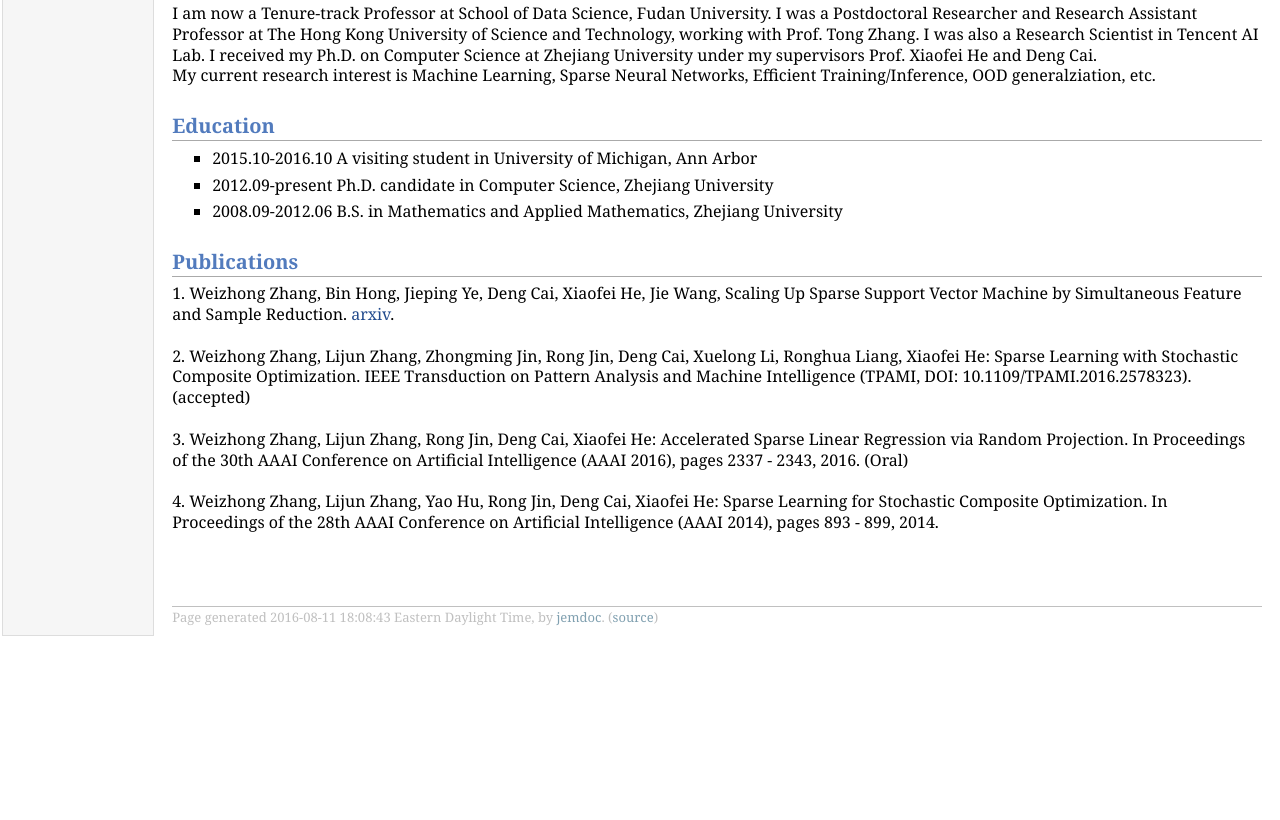
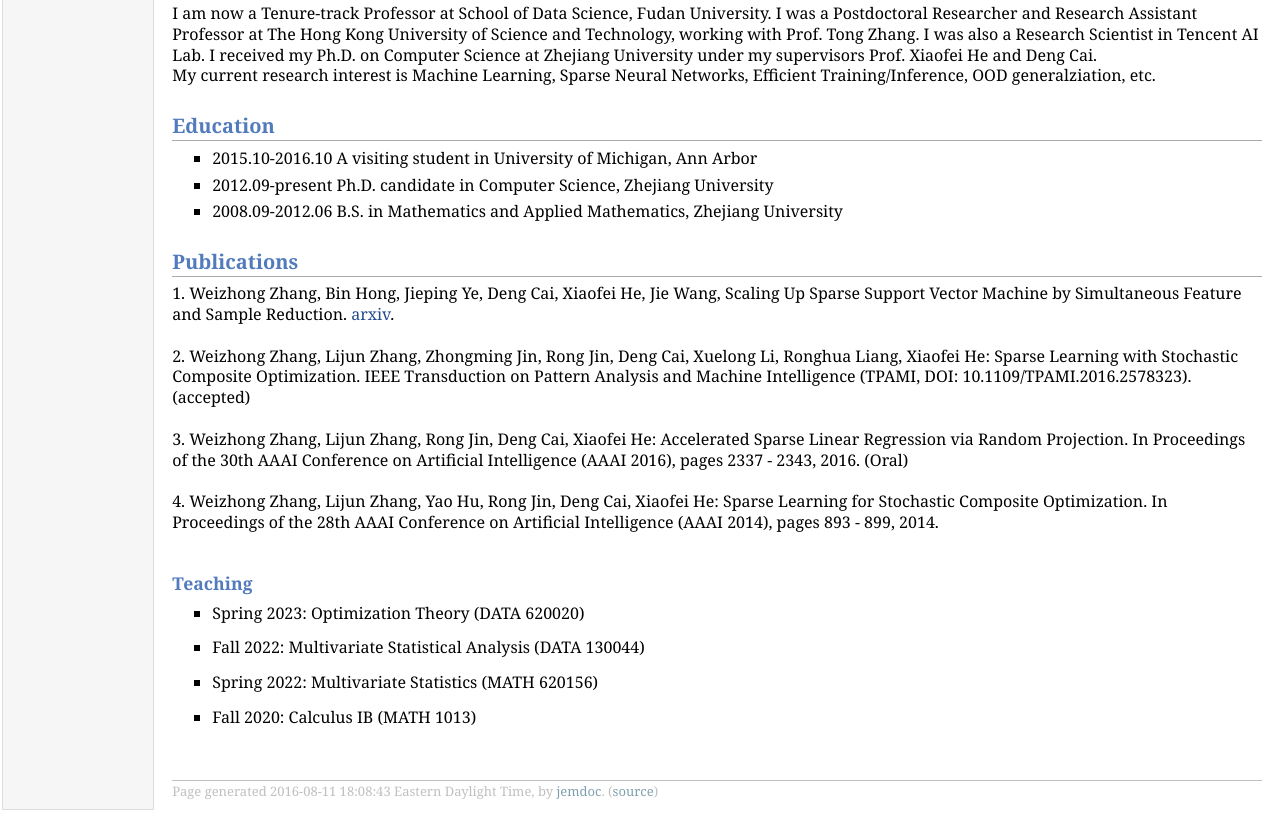
Before and after one commit to weizhonz/weizhonz.github.io, a plain HTML site: page index.html in a window 1280 px wide. Shown: the part 405-1225 px from the top of the page. Before the commit the page ends 1051 px from the top, so only its background shows below. Drawn offline with Linux system fonts and the light colour scheme.

Commit message:
Update index.html

```diff
--- a/index.html
+++ b/index.html
@@ -69,7 +69,15 @@
 
 
 
-
+</p>
+</li>
+</ul>
+<h3>Teaching
+</h3>
+<ul><li> Spring 2023: Optimization Theory (DATA 620020) </a></li></ul>
+<ul><li> Fall 2022: Multivariate Statistical Analysis (DATA 130044) </a> </li></ul>
+<ul><li> Spring 2022: Multivariate Statistics (MATH 620156) </a> </li></ul>
+<ul><li> Fall 2020: Calculus IB (MATH 1013) </a></li></ul>
 
 
 </p>
```
